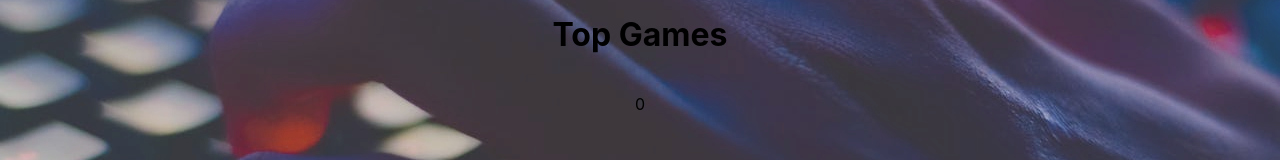
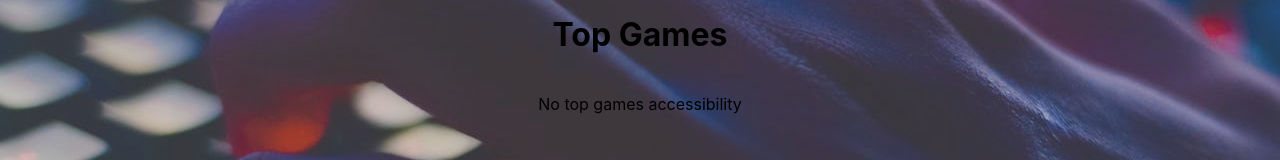
Before and after one commit to WildCodeSchool/toulouse-0919-js-p2-steam_finder, a React (Create React App) app: page /players/1 in a window 1280 px wide. Shown: the part 518-678 px from the top of the page. Built offline with nearby package versions, Linux system fonts and the light colour scheme; no server answers; a web font is replaced by a local one.

Commit message:
message d'erreur si pas accessibilité jeux

```diff
--- a/src/components/Podium.jsx
+++ b/src/components/Podium.jsx
@@ -20,6 +20,7 @@ const Podium = () => {
       })
       .then(response => response.data.response.games)
       .then(data => {
+        if (data) {
           const topArray = data.map(top => ({
             appid: top.appid,
             playtime_forever: top.playtime_forever,
@@ -37,15 +38,24 @@ const Podium = () => {
           }
 
           setTopGames(goodTop);
-      });
+        }
+      })
+
+      .catch(() => setTopGames(null));
   }
 
   useEffect(() => getTopGames(), []);
+  const displayTopGames = topGames ? (
+    <GamesForPodium listForPodium={topGames} />
+  ) : (
+    'No top games accessibility'
+  );
+
   return (
     <div>
       <h1 className="titlePodium">Top Games</h1>
       <div>
-        <div className="podiumOfTop">{topGames && <GamesForPodium listForPodium={topGames} />}</div>
+        <div className="podiumOfTop">{displayTopGames}</div>
       </div>
     </div>
   );
```
Lines whose indentation alone changed are shown as unchanged.
